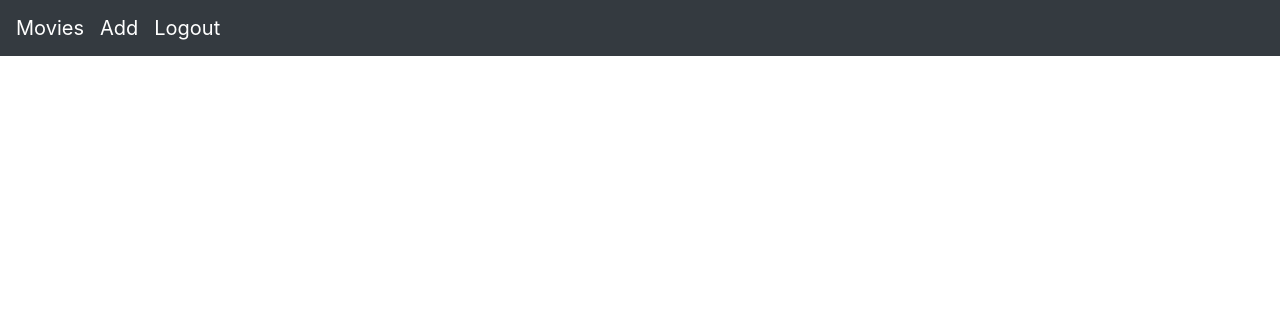
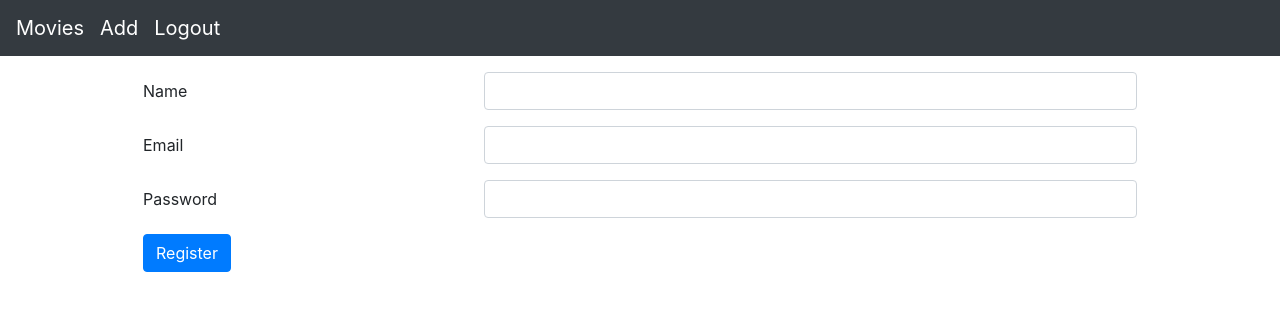
Before and after one commit to MajaMarkovic1/movies-app, a Vue app: page /register in a window 1280 px wide. Shown: the top 310 px of the page. Built offline with nearby package versions, Linux system fonts and the light colour scheme; sample sign-in values are in the browser's storage.

Commit message:
register_in_progress

```diff
--- /dev/null
+++ b/src/components/AppRegister.vue
@@ -0,0 +1,72 @@
+<template>
+    <div class="container">
+        <form @submit.prevent="onSubmit">
+            <div class="form-group row">
+                <label for="name" class="col-4 col-form-label">Name</label>
+                <div class="col-8">
+                    <div class="input-group">
+                        <input
+                        id="name"
+                        name="name"
+                        type="text"
+                        class="form-control here"
+                        v-model="user.name">
+                    </div>
+                </div>
+            </div>
+            <div class="form-group row">
+                <label for="email" class="col-4 col-form-label">Email</label>
+                <div class="col-8">
+                    <div class="input-group">
+                        <input
+                        id="email"
+                        name="email"
+                        type="email"
+                        class="form-control here"
+                        v-model="user.email">
+                    </div>
+                </div>
+            </div>
+            <div class="form-group row">
+                <label for="password" class="col-4 col-form-label">Password</label>
+                <div class="col-8">
+                    <div class="input-group">
+                        <input
+                        id="password"
+                        name="password"
+                        type="password"
+                        class="form-control here"
+                        v-model="user.password">
+                    </div>
+                    <span class="alert alert-warning" v-if="error">{{ error }}</span>
+                </div>
+            </div>
+            <button name="submit" class="btn btn-primary" type="submit">Register</button>
+        </form>
+    </div>
+</template>
+
+<script>
+import { authService } from '../services/Auth';
+
+export default {
+    data(){
+        return {
+            user: {},
+            error: ''
+        }
+    },
+
+    methods: {
+        onSubmit(){
+            authService.add(this.user)
+                .then((response) => {
+                    this.$router.push('/login')
+                })
+                .catch((err) => {
+                    console.log(this.error = err.response.data.message)
+                })
+        }
+    }
+}
+</script>
--- a/src/components/Navbar.vue
+++ b/src/components/Navbar.vue
@@ -15,6 +15,11 @@
                 to="/login">Login
             </router-link>
             <a href="#" v-if="isAuthenticated" class="navbar-brand" @click="logout">Logout</a>
+            <router-link
+                v-if="!isAuthenticated"
+                class="navbar-brand"
+                to="/register">Register
+            </router-link>
         </nav>
     </div>
 </template>
--- a/src/main.js
+++ b/src/main.js
@@ -7,7 +7,7 @@ import { authService } from './services/Auth';
 Vue.config.productionTip = false
 
 router.beforeEach((to, from, next) => {
-  if (to.name !== 'login' && !authService.isAuthenticated()){
+  if (to.name !== 'login' && to.name !== 'register' && !authService.isAuthenticated()){
     next({path: 'login' })
   } else if (to.name === 'login' && authService.isAuthenticated()){
     next({path: 'movies'})
--- a/src/router.js
+++ b/src/router.js
@@ -3,6 +3,7 @@ import Router from 'vue-router'
 import AppMovies from './components/AppMovies'
 import AddMovie from './components/AddMovie'
 import AppLogin from './components/AppLogin'
+import AppRegister from './components/AppRegister'
 
 
 Vue.use(Router)
@@ -15,6 +16,7 @@ export default new Router ({
         {path: '/movies', component: AppMovies, name: 'movies' },
         {path: '/add', component: AddMovie},
         {path: '/login', component: AppLogin, name: 'login'},
+        {path: '/register', component: AppRegister, name: 'register'},
 
     ],
 
--- a/src/services/Auth.js
+++ b/src/services/Auth.js
@@ -27,6 +27,10 @@ export default class Auth{
         const token = localStorage.getItem('token')
         axios.defaults.headers.common['Authorization'] = `Bearer ${token}`
     }
+
+    add(user){
+        return axios.post('users', user)
+    }
 }
 
 export const authService = new Auth();
```
